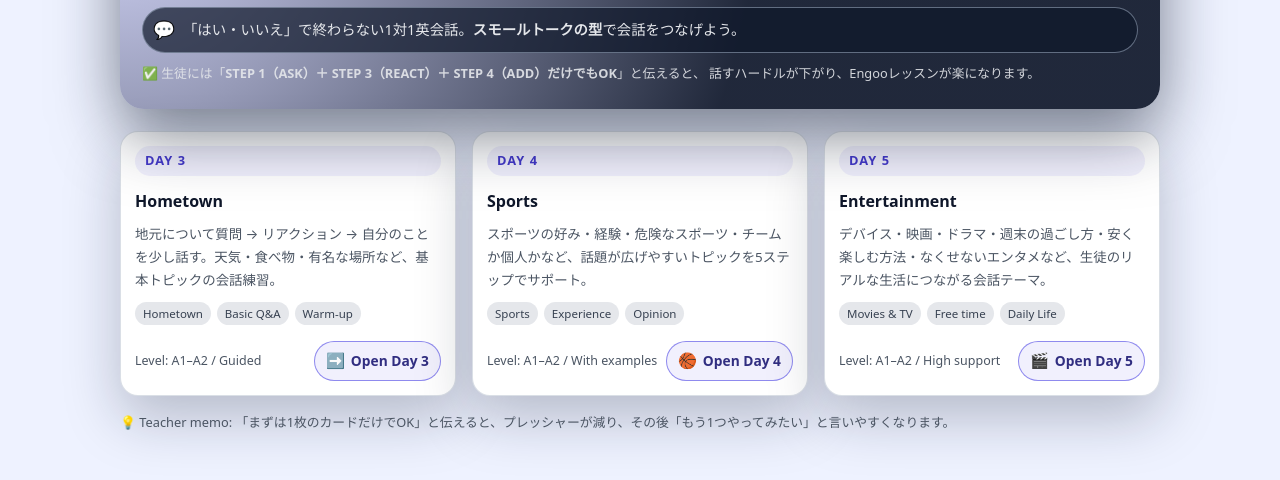
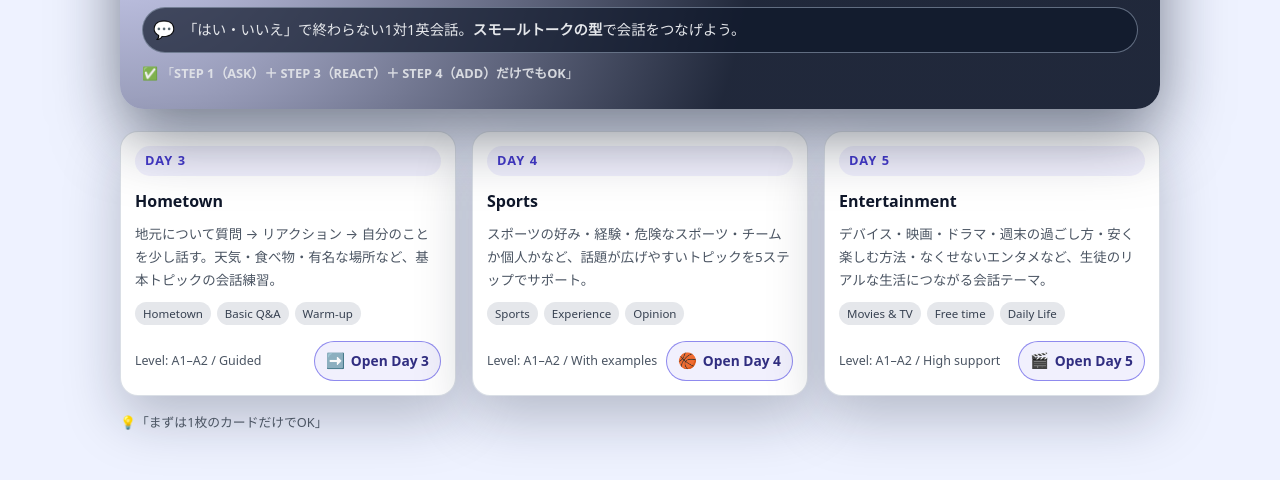
Before and after one commit to harashima-eng/Engoo, a plain HTML site: page index.html in a window 1280 px wide. Shown: the part 142-622 px from the top of the page. Drawn offline with Linux system fonts and the light colour scheme.

Commit message:
Update index.html

```diff
--- a/index.html
+++ b/index.html
@@ -184,8 +184,7 @@
                     <span>「はい・いいえ」で終わらない1対1英会話。<b>スモールトークの型</b>で会話をつなげよう。</span>
                 </div>
                 <p class="hero-note">
-                    ✅ 生徒には「<b>STEP 1（ASK）＋ STEP 3（REACT）＋ STEP 4（ADD）だけでもOK</b>」と伝えると、
-                    話すハードルが下がり、Engooレッスンが楽になります。
+                    ✅ 「<b>STEP 1（ASK）＋ STEP 3（REACT）＋ STEP 4（ADD）だけでもOK</b>」
                 </p>
             </div>
         </header>
@@ -234,7 +233,7 @@
             </article>
         </main>
         <p class="bottom-note">
-            💡 Teacher memo: 「まずは1枚のカードだけでOK」と伝えると、プレッシャーが減り、その後「もう1つやってみたい」と言いやすくなります。
+            💡「まずは1枚のカードだけでOK」
         </p>
     </div>
     <script>
```
